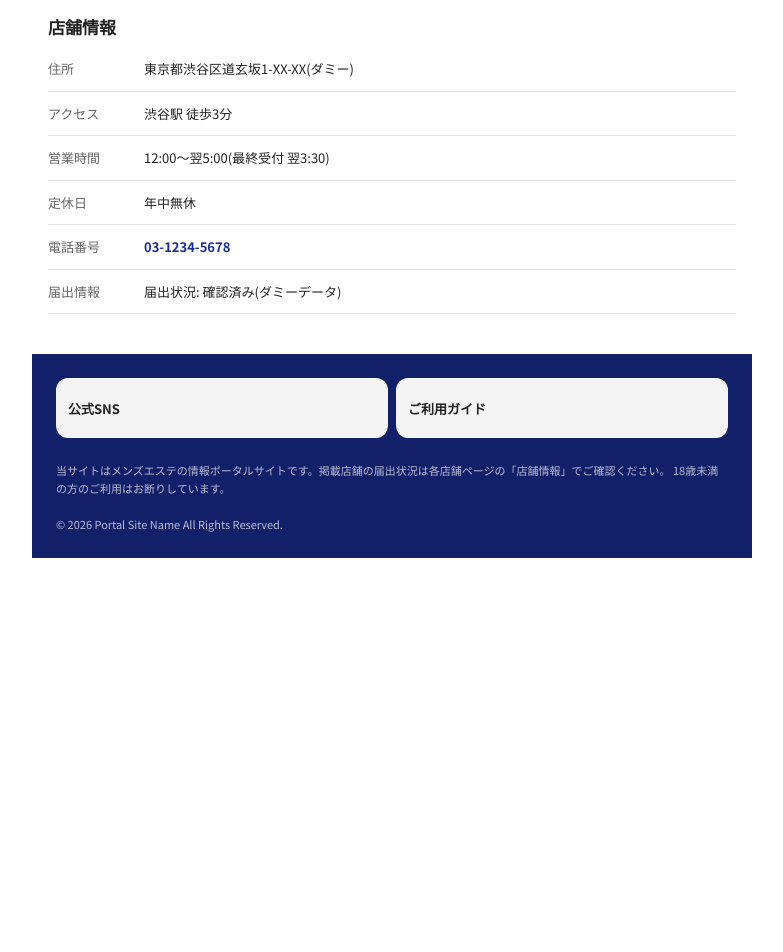
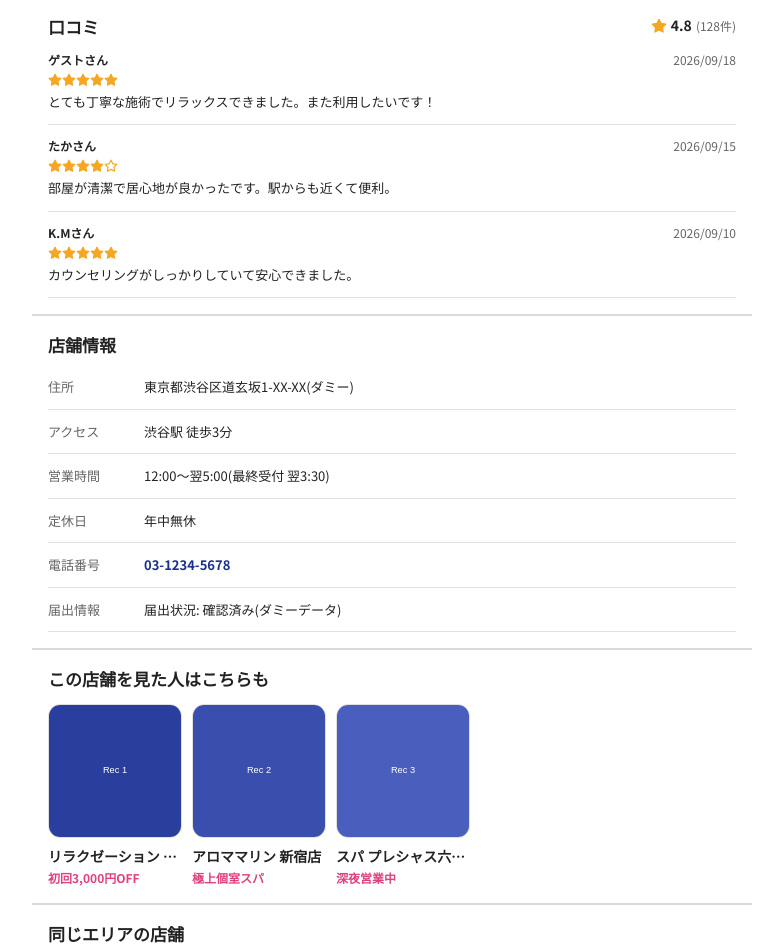
Before and after one commit to DanSugaya/esthe-pocket-app, a Next.js app: page /shops/1 in a window 1280 px wide. Shown: the part 1600-2552 px from the top of the page, without its empty margins (248-1031 px from the left). Before the commit the page ends 2298 px from the top, so only its background shows below. Built offline with nearby package versions, Linux system fonts and the light colour scheme.

Commit message:
shoppage_v1.1

```diff
--- a/src/app/shops/[id]/page.tsx
+++ b/src/app/shops/[id]/page.tsx
@@ -31,6 +31,21 @@ type Course = {
   note?: string;
 };
 
+type Review = {
+  id: string;
+  userName: string;
+  rating: number;
+  date: string;
+  comment: string;
+};
+
+type RecommendedShop = {
+  id: string;
+  name: string;
+  image: string;
+  promoText?: string;
+};
+
 type ShopDetail = {
   id: string;
   name: string;
@@ -48,14 +63,18 @@ type ShopDetail = {
   notices: { updatedAt: string; message: string };
   therapists: Therapist[];
   courses: Course[];
+  reviews: {
+    average: number;
+    totalCount: number;
+    items: Review[];
+  };
+  recommendations: RecommendedShop[];
+  sameAreaShops: RecommendedShop[];
   legal: { registrationInfo: string };
 };
 
 /* ============================================================================
  * 2. モックデータ
- *    画像は外部サービスに依存しないよう、SVGのデータURIで生成しています。
- *    本番データに差し替えるときは next.config の images.remotePatterns に
- *    画像ドメインを登録してください。
  * ============================================================================ */
 function placeholder(w: number, h: number, bg: string, label: string, fg = '#FFFFFF'): string {
   const svg =
@@ -102,12 +121,30 @@ const MOCK_SHOP: ShopDetail = {
     { id: 'c2', name: 'ディープリラクゼーション', minutes: 90, price: 16000 },
     { id: 'c3', name: 'プレミアムラグジュアリー', minutes: 120, price: 22000 },
   ],
-  // ダミー文言です。実データでは各店舗の届出内容を確認して入力してください(designsystem.md §12)。
+  reviews: {
+    average: 4.8,
+    totalCount: 128,
+    items: [
+      { id: 'r1', userName: 'ゲストさん', rating: 5, date: '2026/09/18', comment: 'とても丁寧な施術でリラックスできました。また利用したいです！' },
+      { id: 'r2', userName: 'たかさん', rating: 4, date: '2026/09/15', comment: '部屋が清潔で居心地が良かったです。駅からも近くて便利。' },
+      { id: 'r3', userName: 'K.Mさん', rating: 5, date: '2026/09/10', comment: 'カウンセリングがしっかりしていて安心できました。' },
+    ],
+  },
+  recommendations: [
+    { id: 'rec1', name: 'リラクゼーション 恵比寿', image: placeholder(200, 200, '#2A3F9D', 'Rec 1'), promoText: '初回3,000円OFF' },
+    { id: 'rec2', name: 'アロママリン 新宿店', image: placeholder(200, 200, '#3A4FAD', 'Rec 2'), promoText: '極上個室スパ' },
+    { id: 'rec3', name: 'スパ プレシャス六本木', image: placeholder(200, 200, '#4A5FBD', 'Rec 3'), promoText: '深夜営業中' },
+  ],
+  sameAreaShops: [
+    { id: 'sa1', name: '渋谷スパ ラグゼ', image: placeholder(200, 200, '#2A5D9D', 'Area 1'), promoText: '渋谷駅徒歩1分' },
+    { id: 'sa2', name: 'ヒーリングサロン 道玄坂', image: placeholder(200, 200, '#3A6DAD', 'Area 2'), promoText: '新人セラピスト多数' },
+    { id: 'sa3', name: 'アロマアベニュー 渋谷', image: placeholder(200, 200, '#4A7DBD', 'Area 3'), promoText: '全員有資格者' },
+  ],
   legal: { registrationInfo: '届出状況: 確認済み(ダミーデータ)' },
 };
 
 /* ============================================================================
- * 3. アイコン (外部ライブラリ不要のインラインSVG / Lucide互換のアウトライン)
+ * 3. アイコン (インラインSVG / Lucide互換)
  * ============================================================================ */
 const ICON_PATHS = {
   back: <path d="m15 18-6-6 6-6" />,
@@ -159,6 +196,7 @@ const ICON_PATHS = {
       <circle cx="12" cy="7" r="4" />
     </>
   ),
+  arrowUp: <polyline points="18 15 12 9 6 15" />,
 };
 
 type IconName = keyof typeof ICON_PATHS;
@@ -189,13 +227,8 @@ function Icon({
 }
 
 /* ============================================================================
- * 4. フック
+ * 4. フック (IntersectionObserver)
  * ============================================================================ */
-
-/**
- * 要素が「画面の上へスクロールアウトしたか」を IntersectionObserver で監視する。
- * (designsystem.md §13: scrollイベントの直接監視は避ける)
- */
 function useScrolledPast<T extends HTMLElement>(topOffset = 56) {
   const ref = useRef<T | null>(null);
   const [passed, setPassed] = useState(false);
@@ -241,7 +274,7 @@ function DetailAppBar({ shopName, solid }: { shopName: string; solid: boolean })
       setToast('URLをコピーしました');
       window.setTimeout(() => setToast(null), 2000);
     } catch {
-      // シェアのキャンセルなどは無視する
+      // シェアキャンセルのエラー無視
     }
   };
 
@@ -274,7 +307,7 @@ function DetailAppBar({ shopName, solid }: { shopName: string; solid: boolean })
       {toast && (
         <div
           role="status"
-          className="fixed top-[64px] left-1/2 -translate-x-1/2 z-[110] bg-[rgba(18,32,106,0.9)] text-white text-[12px] px-4 py-2 rounded-full"
+          className="fixed top-[64px] left-1/2 -translate-x-1/2 z-[110] bg-[rgba(18,32,106,0.9)] text-white text-[12px] px-4 py-2 rounded-full shadow-md"
         >
           {toast}
         </div>
@@ -283,7 +316,7 @@ function DetailAppBar({ shopName, solid }: { shopName: string; solid: boolean })
   );
 }
 
-// 4.8 Hero Carousel (16:9 / 自動送りなし / スワイプ + ドット)
+// 4.8 Hero Carousel
 function HeroCarousel({ images }: { images: ShopDetail['heroImages'] }) {
   const [index, setIndex] = useState(0);
 
@@ -351,7 +384,7 @@ function StatusCircle({ status, nextSlot }: { status: TherapistStatus; nextSlot?
 // 4.18 List Row (セラピスト行)
 function TherapistRow({ therapist }: { therapist: Therapist }) {
   return (
-    <div className="flex items-center h-[104px] py-2 border-b border-[#E0E0E0] gap-3">
+    <div className="flex items-center h-[104px] py-2 border-b border-[#E0E0E0] gap-3 px-2">
       <div className="relative w-[72px] aspect-[3/4] rounded-[4px] overflow-hidden border border-[#E0E0E0] shrink-0">
         <Image
           src={therapist.image}
@@ -432,6 +465,28 @@ function OutlineButton({ children }: { children: ReactNode }) {
   );
 }
 
+// 4.21 Recommend Row
+function RecommendRow({ title, items }: { title: string; items: RecommendedShop[] }) {
+  return (
+    <section className="py-4">
+      <h2 className="text-[17px] font-bold px-4 mb-3">{title}</h2>
+      <div className="flex overflow-x-auto gap-[10px] px-4 snap-x snap-mandatory [scrollbar-width:none] [&::-webkit-scrollbar]:hidden">
+        {items.map((item) => (
+          <div key={item.id} className="w-[134px] shrink-0 snap-start">
+            <div className="relative w-[134px] h-[134px] rounded-[12px] overflow-hidden border border-[#E0E0E0]">
+              <Image src={item.image} alt={item.name} fill sizes="134px" className="object-cover" unoptimized />
+            </div>
+            <div className="text-[14px] font-bold mt-2 truncate">{item.name}</div>
+            {item.promoText && (
+              <div className="text-[12px] font-bold text-[#E0407F] truncate mt-0.5">{item.promoText}</div>
+            )}
+          </div>
+        ))}
+      </div>
+    </section>
+  );
+}
+
 const STATUS_RANK: Record<TherapistStatus, number> = { available: 0, working: 1, full: 2, off: 3 };
 
 const TABS: { href: string; label: string; icon: IconName }[] = [
@@ -446,26 +501,37 @@ const formatYen = (n: number) => `¥${n.toLocaleString('ja-JP')}`;
 
 /* ============================================================================
  * 6. メインページ (店舗詳細)
- *    どんな [id] でも MOCK_SHOP を表示します。
- *    例) /shops/precious-shibuya  /shops/1
  * ============================================================================ */
 export default function ShopDetailPage() {
   const shop = MOCK_SHOP;
 
   const [heroRef, heroPassed] = useScrolledPast<HTMLDivElement>(56);
   const [ctaRef, ctaPassed] = useScrolledPast<HTMLAnchorElement>(56);
+  const [showScrollTop, setShowScrollTop] = useState(false);
 
   const [liked, setLiked] = useState(false);
   const [faved, setFaved] = useState(false);
   const likes = shop.stats.likes + (liked ? 1 : 0);
   const favorites = shop.stats.favorites + (faved ? 1 : 0);
 
+  useEffect(() => {
+    const handleScroll = () => {
+      if (window.scrollY > 300) setShowScrollTop(true);
+      else setShowScrollTop(false);
+    };
+    window.addEventListener('scroll', handleScroll, { passive: true });
+    return () => window.removeEventListener('scroll', handleScroll);
+  }, []);
+
+  const scrollToTop = () => {
+    window.scrollTo({ top: 0, behavior: 'smooth' });
+  };
+
   const sortedTherapists = [...shop.therapists].sort(
     (a, b) => STATUS_RANK[a.status] - STATUS_RANK[b.status] || Number(!!b.isNew) - Number(!!a.isNew),
   );
   const workingCount = shop.therapists.filter((t) => t.status !== 'off').length;
 
-  // Sticky CTA 表示中は FAB を 56px 上にずらす
   const fabBottom = ctaPassed
     ? 'calc(64px + 56px + 16px + env(safe-area-inset-bottom))'
     : 'calc(64px + 16px + env(safe-area-inset-bottom))';
@@ -476,7 +542,7 @@ export default function ShopDetailPage() {
       <DetailAppBar shopName={shop.name} solid={heroPassed} />
 
       {/* 6.3 #1 ヒーロー */}
-      <div ref={heroRef}>
+      <div ref={heroRef} className="w-full">
         <HeroCarousel images={shop.heroImages} />
       </div>
 
@@ -584,7 +650,7 @@ export default function ShopDetailPage() {
         </div>
       </div>
 
-      {/* 強区切り(主役コンテンツの開始) */}
+      {/* 強区切り (4px 太線) */}
       <div className="h-1 bg-[#1B2F8F]" />
 
       {/* 6.3 #7 セラピスト一覧 */}
@@ -594,7 +660,7 @@ export default function ShopDetailPage() {
           <span className="text-[13px] text-[#666666] ml-2">本日出勤{workingCount}名</span>
         </div>
 
-        <div className="px-2">
+        <div>
           {sortedTherapists.slice(0, 4).map((t) => (
             <TherapistRow key={t.id} therapist={t} />
           ))}
@@ -605,7 +671,7 @@ export default function ShopDetailPage() {
         </div>
       </section>
 
-      {/* 中区切り */}
+      {/* 中区切り (2px グレー) */}
       <div className="border-b-2 border-[#DADADA]" />
 
       {/* 4.24 Price Table */}
@@ -639,6 +705,37 @@ export default function ShopDetailPage() {
         <p className="text-[11px] text-[#666666] mt-2">
           ※表示価格はすべて税込です。本指名料は別途かかります。
         </p>
+      </section>
+
+      {/* 中区切り */}
+      <div className="border-b-2 border-[#DADADA]" />
+
+      {/* 6.3 #9 口コミ */}
+      <section className="p-4" id="review-section">
+        <div className="flex justify-between items-baseline mb-3">
+          <h2 className="text-[17px] font-bold">口コミ</h2>
+          <div className="flex items-center gap-1 font-bold text-[14px]">
+            <Icon name="star" className="w-4 h-4 text-[#F5A623]" filled />
+            <span>{shop.reviews.average}</span>
+            <span className="text-[#666666] font-normal text-[12px]">({shop.reviews.totalCount}件)</span>
+          </div>
+        </div>
+        <div className="space-y-3">
+          {shop.reviews.items.map((review) => (
+            <div key={review.id} className="border-b border-[#E0E0E0] pb-3">
+              <div className="flex justify-between items-center text-[12px] text-[#666666]">
+                <span className="font-bold text-[#222222]">{review.userName}</span>
+                <span>{review.date}</span>
+              </div>
+              <div className="flex text-[#F5A623] my-1">
+                {[...Array(5)].map((_, i) => (
+                  <Icon key={i} name="star" className="w-3.5 h-3.5" filled={i < review.rating} />
+                ))}
+              </div>
+              <p className="text-[13px] leading-relaxed">{review.comment}</p>
+            </div>
+          ))}
+        </div>
       </section>
 
       {/* 中区切り */}
@@ -690,6 +787,18 @@ export default function ShopDetailPage() {
         </table>
       </section>
 
+      {/* 中区切り */}
+      <div className="border-b-2 border-[#DADADA]" />
+
+      {/* 4.21 Recommend Row (おすすめ) */}
+      <RecommendRow title="この店舗を見た人はこちらも" items={shop.recommendations} />
+
+      {/* 中区切り */}
+      <div className="border-b-2 border-[#DADADA]" />
+
+      {/* 4.21 Recommend Row (同エリア) */}
+      <RecommendRow title="同じエリアの店舗" items={shop.sameAreaShops} />
+
       {/* 4.11 Footer */}
       <footer className="bg-[#12206A] text-white p-6 mt-6">
         <div className="grid grid-cols-2 gap-2 mb-6">
@@ -708,7 +817,20 @@ export default function ShopDetailPage() {
         </p>
       </footer>
 
-      {/* 4.22 Coupon FAB (右端に貼り付き) */}
+      {/* トップへ戻る FAB (4.9) */}
+      {showScrollTop && (
+        <button
+          type="button"
+          onClick={scrollToTop}
+          aria-label="トップへ戻る"
+          className="fixed left-1/2 -translate-x-1/2 w-12 h-12 rounded-full bg-[rgba(18,32,106,0.85)] text-white shadow-lg flex items-center justify-center z-[85] transition-opacity"
+          style={{ bottom: fabBottom }}
+        >
+          <Icon name="arrowUp" className="w-6 h-6" />
+        </button>
+      )}
+
+      {/* 4.22 Coupon FAB */}
       <div
         className="fixed left-1/2 -translate-x-1/2 w-full max-w-[720px] h-0 pointer-events-none z-[80]"
         style={{ bottom: fabBottom }}
@@ -724,7 +846,7 @@ export default function ShopDetailPage() {
         </button>
       </div>
 
-      {/* 4.20 Sticky CTA (主CTAが画面外に出たら表示) */}
+      {/* 4.20 Sticky CTA */}
       {ctaPassed && (
         <StickyCtaBar tel={shop.tel} faved={faved} onToggleFav={() => setFaved((v) => !v)} />
       )}
```
